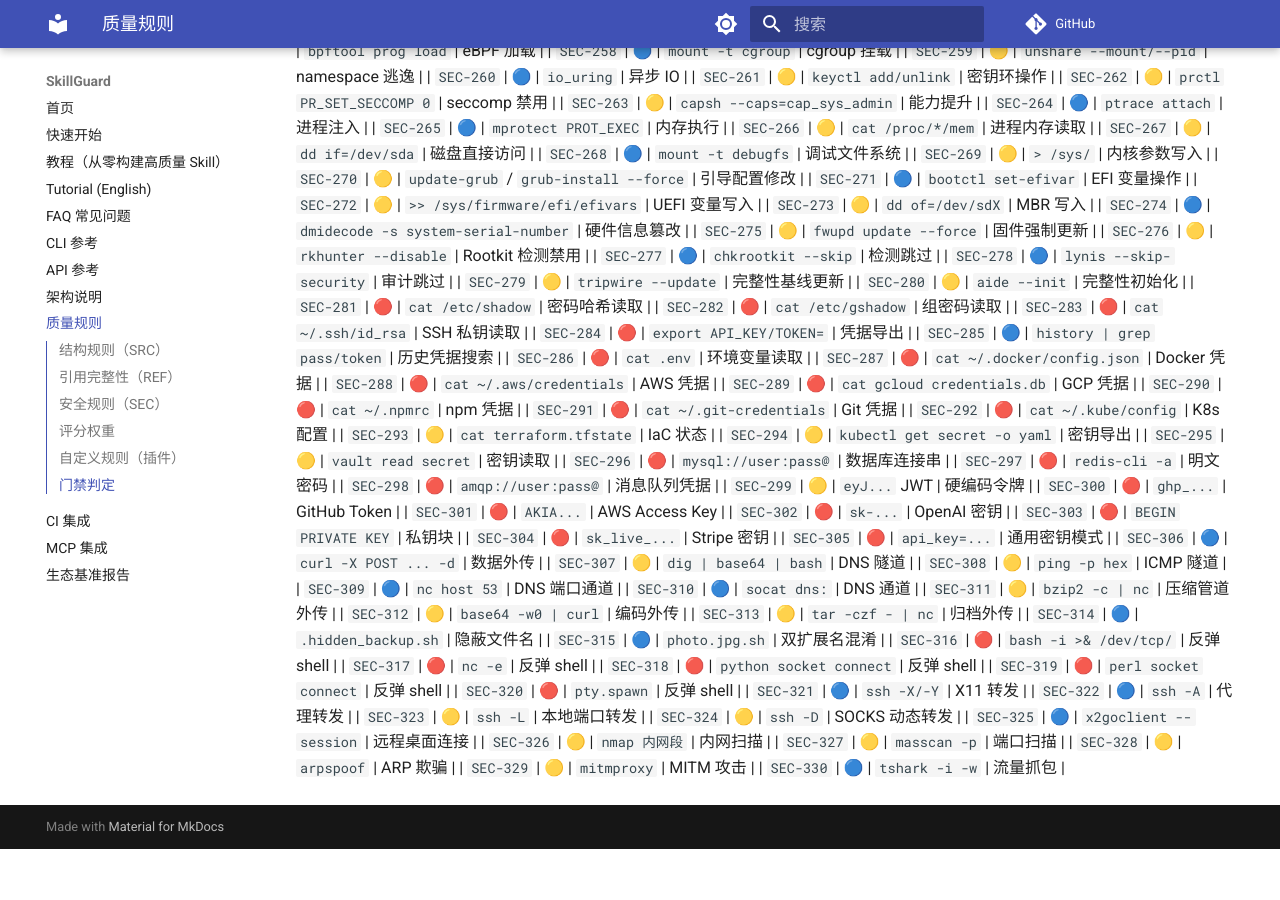
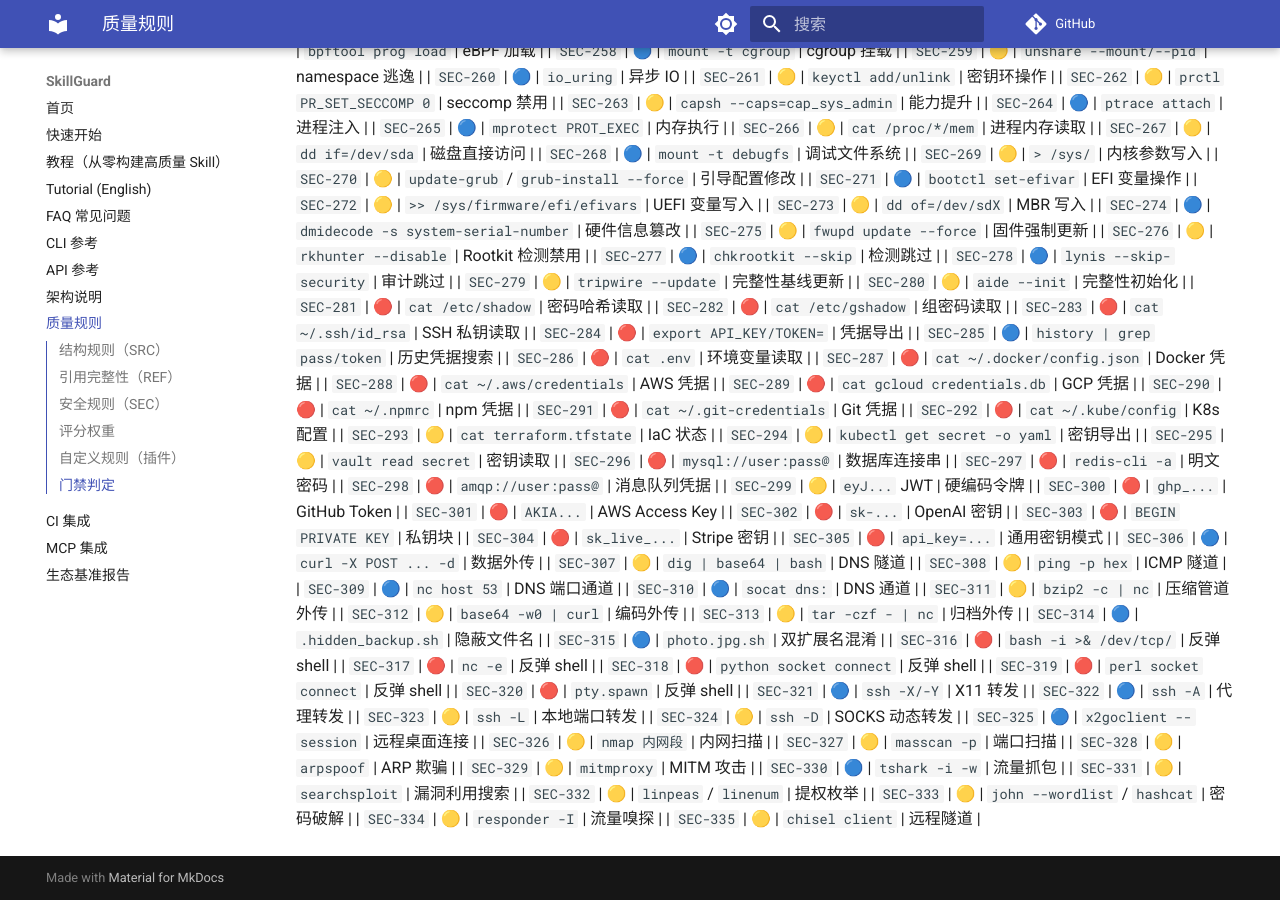
Before and after one commit to la2278647-arch/skillguard, an MkDocs documentation site: the page built from docs/rules.md, in a window 1280 px wide and 900 px high, scrolled down 5260 px. Built offline with MkDocs 1.6.1 and Material for MkDocs 9.7.7, drawn with Linux system fonts in a browser that asks for light colours; comment, search, counter and statistics services are not loaded; before the commit the page ends 6109 px from its top, so only the background shows below that.

Commit message:
docs: sync rule count to 335 + rules.md SEC-331..335

```diff
--- a/docs/rules.md
+++ b/docs/rules.md
@@ -380,3 +380,8 @@ passed = (无 ERROR 检查) 且 (无失败测试) 且 (综合评分 ≥ threshol
 | `SEC-328` | 🟡 | `arpspoof` | ARP 欺骗 |
 | `SEC-329` | 🟡 | `mitmproxy` | MITM 攻击 |
 | `SEC-330` | 🔵 | `tshark -i -w` | 流量抓包 |
+| `SEC-331` | 🟡 | `searchsploit` | 漏洞利用搜索 |
+| `SEC-332` | 🟡 | `linpeas` / `linenum` | 提权枚举 |
+| `SEC-333` | 🟡 | `john --wordlist` / `hashcat` | 密码破解 |
+| `SEC-334` | 🟡 | `responder -I` | 流量嗅探 |
+| `SEC-335` | 🟡 | `chisel client` | 远程隧道 |
```
Also changed, not shown: README.en.md (+1 -1 lines), README.md (+1 -1 lines).
